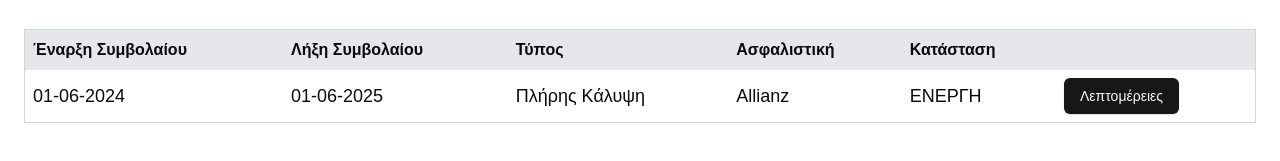
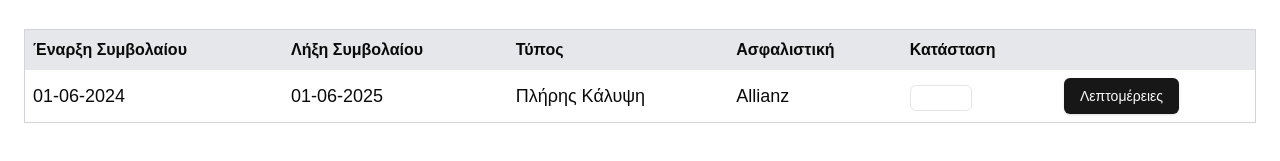
Before and after one commit to gianniszisakis/my_car_frontend, a Next.js app: page /insurance in a window 1280 px wide. Shown: the part 159-320 px from the top of the page. Built offline with nearby package versions, Linux system fonts and the light colour scheme.

Commit message:
feat: Change status text with badge and status color and label.

```diff
--- a/components/insurance/all-insurances-table.tsx
+++ b/components/insurance/all-insurances-table.tsx
@@ -2,6 +2,8 @@
 
 import { Insurance } from "@/models/vehicleModel";
 import ServiceDetailsSheet from "./details-sheet";
+import { getExpirationStatus, getStatusBadgeColor } from "@/lib/utils";
+import { Badge } from "../ui/badge";
 
 interface AllInsurancesTableProps {
   insurances: Insurance[];
@@ -47,7 +49,16 @@ export default function AllInsurancesTable({
                   ? insurance?.insurance_company
                   : "-"}
               </td>
-              <td className="text-lg p-2 break-words">{"ΕΝΕΡΓΗ"}</td>
+              <td className="text-lg p-2 break-words">
+                <Badge
+                  variant="outline"
+                  className={`${getStatusBadgeColor(
+                    insurance?.next_renewal_date
+                  )} text-white pb-1 pt-1`}
+                >
+                  {getExpirationStatus(insurance?.next_renewal_date)}
+                </Badge>
+              </td>
               <td className="text-lg p-2 break-words">
                 <ServiceDetailsSheet insurance={insurance} />
               </td>
```
